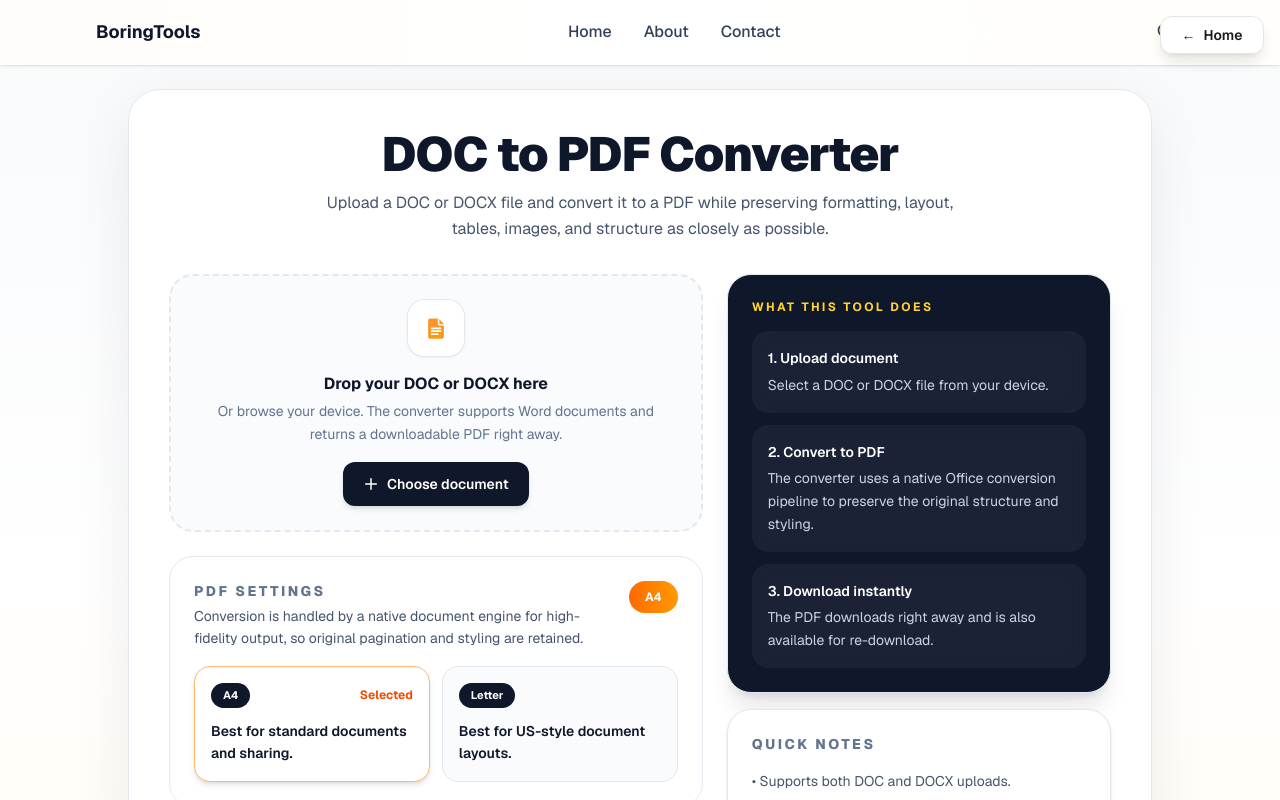
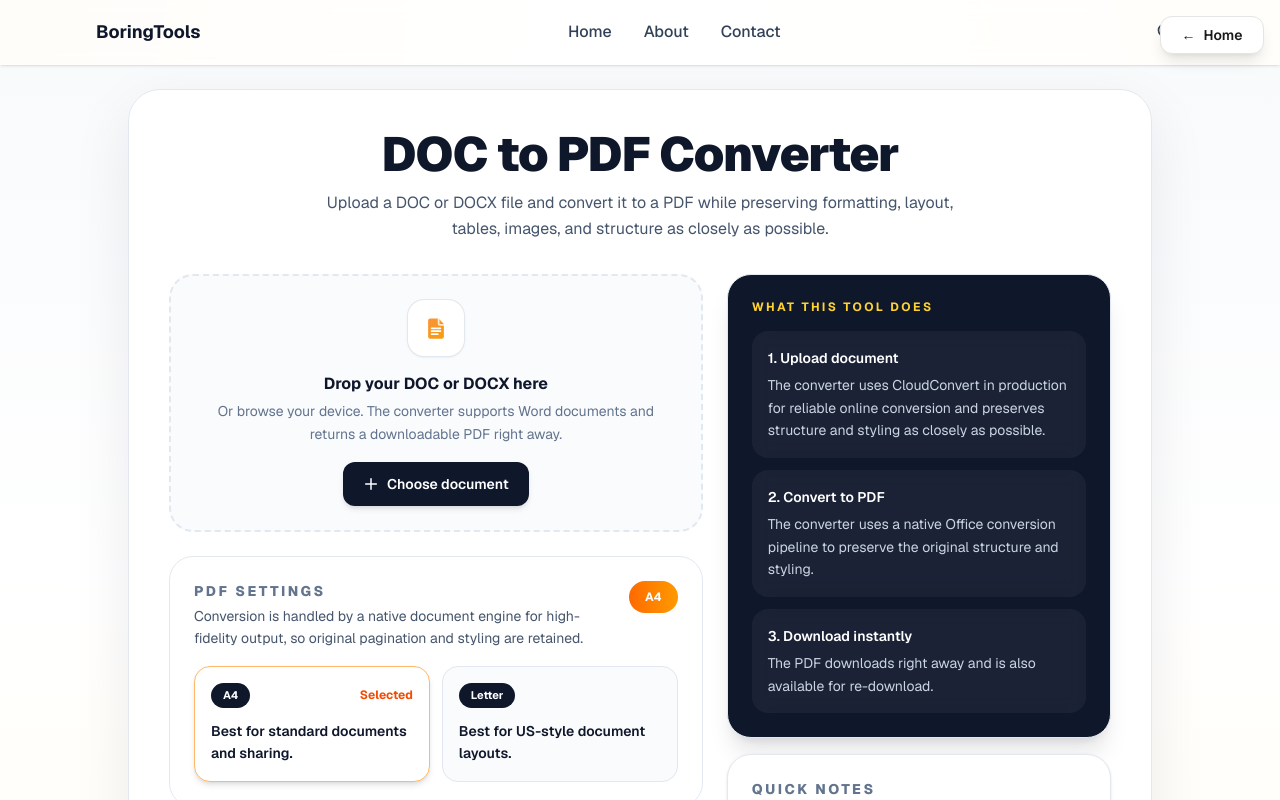
Before and after one commit to ius-sharma/boring-tools, a Next.js app: page /doc-to-pdf-converter in a window 1280 px wide. Shown: the top 800 px of the page. Built offline with nearby package versions, Linux system fonts and the light colour scheme.

Commit message:
Document CloudConvert setup for DOC to PDF

```diff
--- a/app/doc-to-pdf-converter/page.jsx
+++ b/app/doc-to-pdf-converter/page.jsx
@@ -366,7 +366,7 @@ export default function DocToPdfConverter() {
                   <div className="mt-4 space-y-3 text-sm leading-relaxed text-slate-200">
                     <div className="rounded-2xl bg-white/5 p-4 backdrop-blur-sm">
                       <p className="font-semibold text-white">1. Upload document</p>
-                      <p className="mt-1 break-words text-slate-300">Select a DOC or DOCX file from your device.</p>
+                      <p className="mt-1 break-words text-slate-300">The converter uses CloudConvert in production for reliable online conversion and preserves structure and styling as closely as possible.</p>
                     </div>
                     <div className="rounded-2xl bg-white/5 p-4 backdrop-blur-sm">
                       <p className="font-semibold text-white">2. Convert to PDF</p>
```
Also changed, not shown: 2 other files (tests, documents, lock files or other folders).
